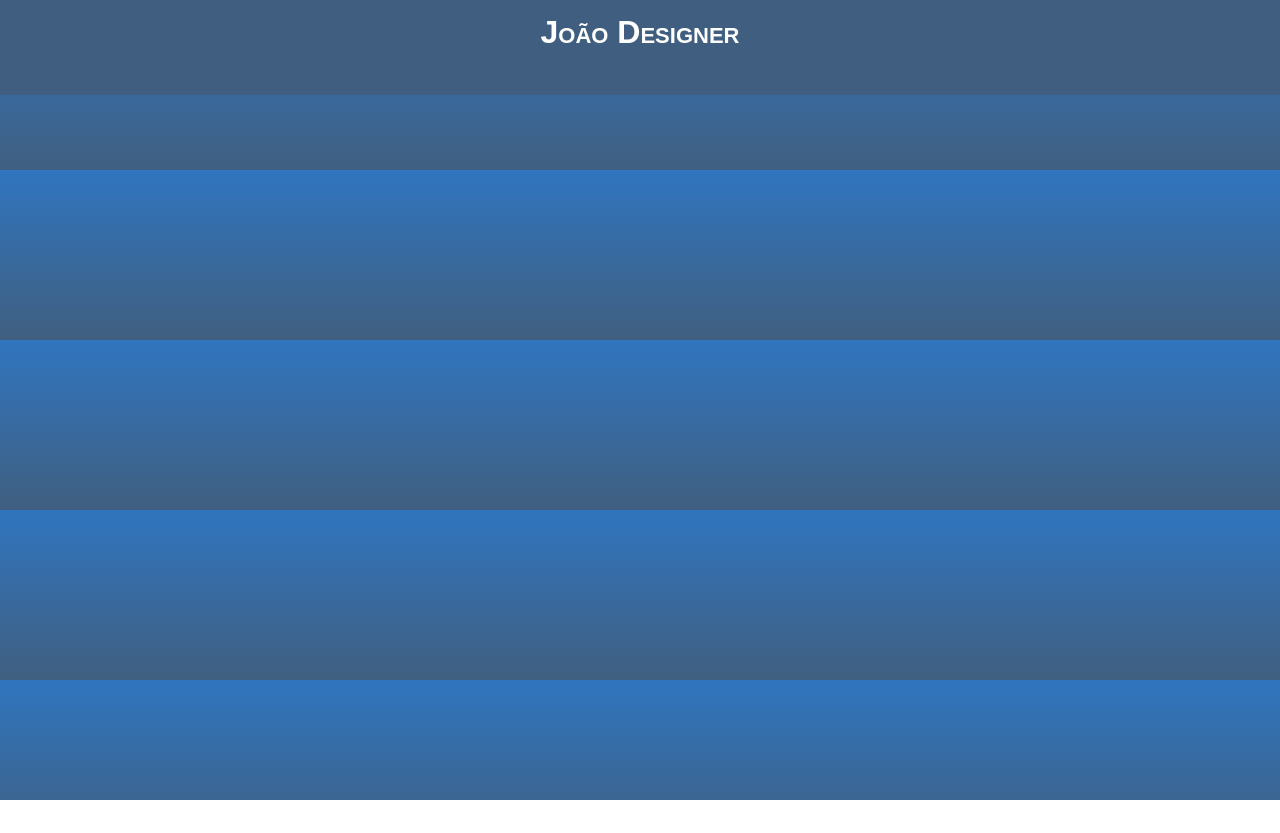
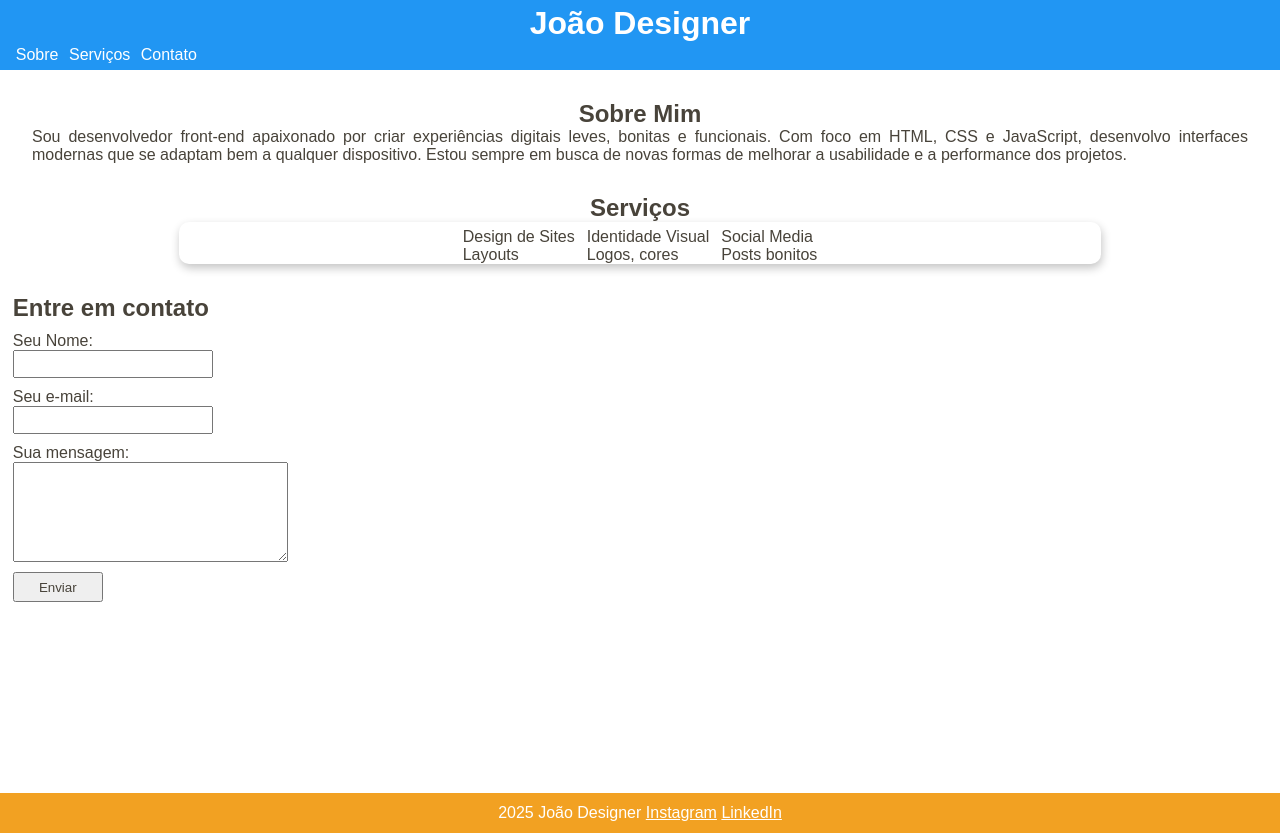
Before and after one commit to Magdiel98/Exerc-cios-Pr-prios, a plain HTML site: page Exercício2/index.html in a window 1280 px wide. Before the commit the page ends 800 px from the top, so only its background shows below. Drawn offline with Linux system fonts and the light colour scheme; files that its build step writes are made by us from their sources.

Commit message:
Atualização Exercício2

```diff
--- a/Exercício2/estilo.css
+++ b/Exercício2/estilo.css
@@ -0,0 +1,140 @@
+@charset "UTF-8";
+
+*
+{
+    margin: 0px;
+    padding: 0px;
+    box-sizing: border-box;
+    font-family: Arial, Helvetica, sans-serif;
+    color: #48433A;
+}
+
+div#sobremim > h1, div#servicos > h1
+{
+    text-align: center;
+}
+
+header
+{
+    background-color: #2196f3;
+    height: 70px;
+}
+
+header h1
+{
+    text-align: center;
+    color: white;
+    line-height: 46px;
+}
+
+header ul
+{
+    margin-left: 1vw;
+}
+
+header li
+{
+    display: inline;
+}
+
+header li a
+{
+    color: white;
+    text-decoration: none;
+    transition: background-color 0.5s;
+    padding: 3px;
+    border-radius: 4px;
+}
+
+header li a:hover
+{
+    background-color: #496073;
+    color:rgb(255, 244, 35);
+}
+
+main > article > div#sobremim > p
+{
+    text-align: justify;
+}
+
+div#sobremim > p
+{
+    margin: auto;
+    width: 95vw;
+}
+
+div#servicos div#caixa
+{
+    margin: auto;
+    width: 72vw;
+    border-radius: 10px;
+    box-shadow: 1px 4px 10px rgb(196, 196, 196);
+}
+
+main div#servicos div#caixa
+{
+    display: flex;
+    justify-content: center;
+}
+
+div#servicos div#caixa ul
+{
+    margin: 6px 6px 0 6px;
+}
+
+main div#servicos div#caixa ul
+{
+    list-style-type: none;
+}
+
+main div#contato form label, input, textarea, button
+{
+    display: block;
+}
+
+div#contato
+{
+    margin-left: 1vw;
+}
+
+div#contato input
+{
+    width: 200px;
+    height: 28px;
+}
+
+div#contato textarea
+{
+    width: 275px;
+    height: 100px;
+}
+
+div#contato label, button
+{
+    margin-top: 10px;
+}
+
+div#contato button
+{
+    width: 90px;
+    height: 30px;
+}
+
+div#sobremim, div#servicos, div#contato
+{
+    margin-top: 30px;
+}
+
+footer
+{
+    text-align: center;
+    background-color: #F2A122;
+    height: 40px;
+    margin-top: 191px;
+}
+
+footer > p, footer a
+{
+    color: white;
+    line-height: 39px;
+}
--- a/Exercício2/index.html
+++ b/Exercício2/index.html
@@ -3,19 +3,62 @@
 <head>
     <meta charset="UTF-8">
     <meta name="viewport" content="width=device-width, initial-scale=1.0">
-    <title>Document</title>
-    <link rel="stylesheet" href="style.css">
+    <title>Exercício 1</title>
+    <link rel="stylesheet" href="estilo.css">
     <script src="javascript.js" defer></script>
 </head>
 <body>
     <header>
         <h1>João Designer</h1>
+        <menu>
+            <ul>
+                <li><a href="#">Sobre</a></li>
+                <li><a href="#">Serviços</a></li>
+                <li><a href="#">Contato </a></li>
+            </ul>
+        </menu>
     </header>
     <main>
-
+        <article>
+            <div id="sobremim">
+                <h1>Sobre Mim</h1>
+                <p>
+                    Sou desenvolvedor front-end apaixonado por criar experiências digitais leves, bonitas e funcionais. Com foco em HTML, CSS e JavaScript, desenvolvo interfaces modernas que se adaptam bem a qualquer dispositivo. Estou sempre em busca de novas formas de melhorar a usabilidade e a performance dos projetos.
+                </p>
+            </div>
+            <div id="servicos">
+                <h1>Serviços</h1>
+                <div id="caixa">
+                    <ul>
+                        <li>Design de Sites</li>
+                        <li>Layouts</li>
+                    </ul>
+                    <ul>
+                        <li>Identidade Visual</li>
+                        <li>Logos, cores</li>
+                    </ul>
+                    <ul>
+                        <li>Social Media</li>
+                        <li>Posts bonitos</li>
+                    </ul>
+                </div>
+            </div>
+            <div id="contato">
+                <h1>Entre em contato</h1>
+                <form action="">
+                    <label for="nome">Seu Nome: </label>
+                    <input type="text" name="nome">
+                    <label for="email">Seu e-mail: </label>
+                    <input type="email" name="email">
+                    <label for="mensagem">Sua mensagem: </label>
+                    <textarea name="mensagem"></textarea>
+                    <button type="button">Enviar</button>
+                </form>
+            </div>
+        </article>
     </main>
     <footer>
-
+        <p>2025 João Designer <a href="#">Instagram</a> <a href="#">LinkedIn</a></p>
     </footer>
 </body>
 </html>
```
